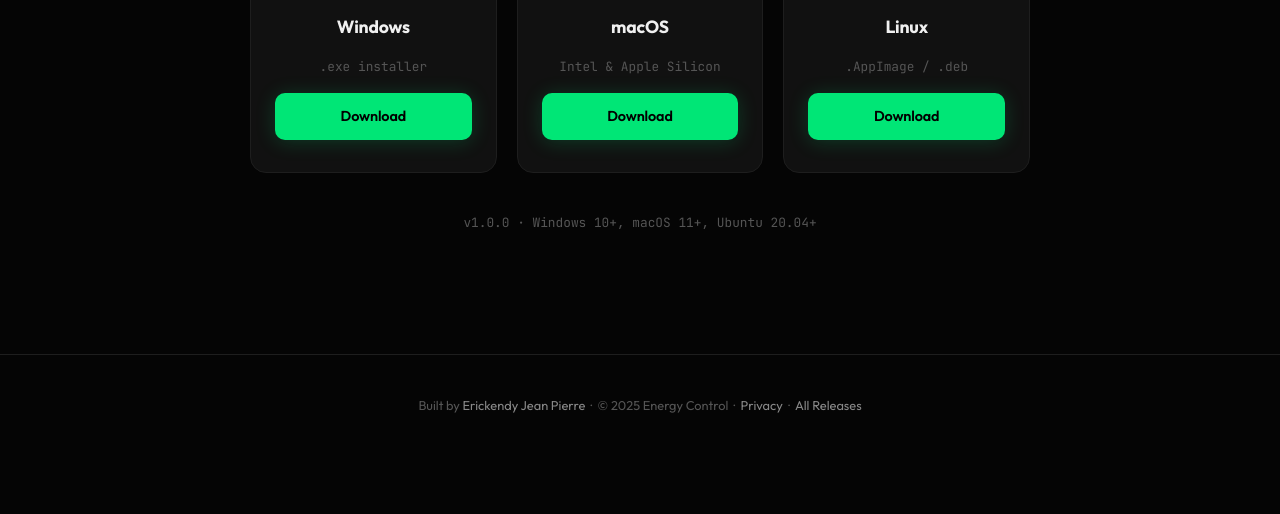
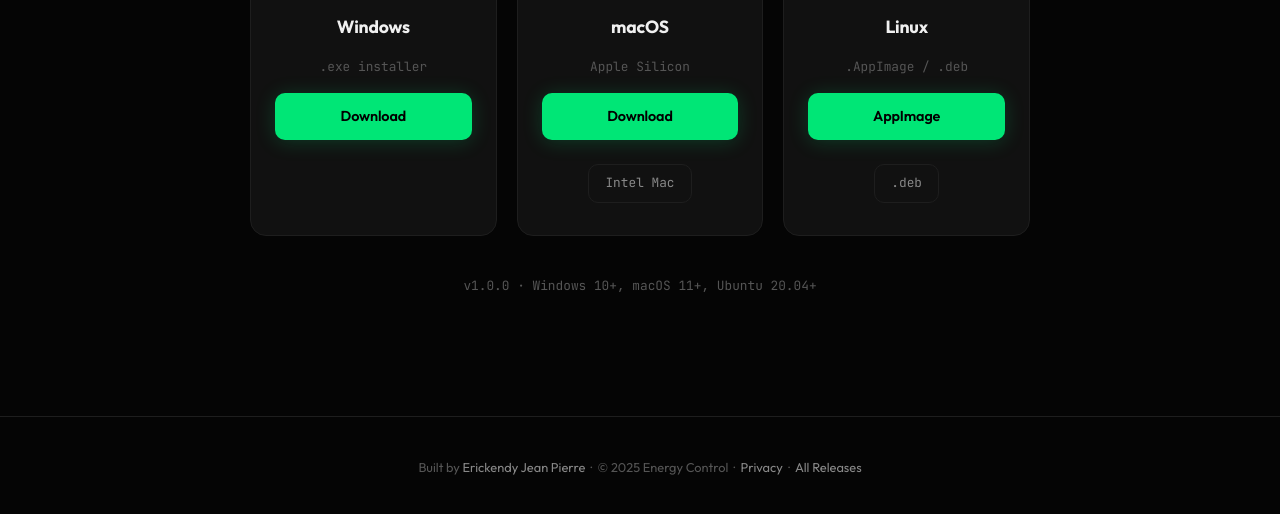
Before and after one commit to latenight-dev/energy-control-releases, a plain HTML site: page index.html in a window 1280 px wide. Shown: the part 4237-4751 px from the top of the page. Before the commit the page ends 4692 px from the top, so only its background shows below. Drawn offline with Linux system fonts and the light colour scheme.

Commit message:
Update download links to match release assets

```diff
--- a/index.html
+++ b/index.html
@@ -721,6 +721,26 @@
       font-size: 0.9rem;
     }
 
+    .download-card .btn-alt {
+      display: block;
+      text-align: center;
+      margin-top: 8px;
+      padding: 8px 16px;
+      font-size: 0.8rem;
+      font-family: var(--font-mono);
+      color: var(--text-secondary);
+      border: 1px solid var(--border);
+      border-radius: var(--radius-sm);
+      transition: all 0.2s;
+      text-decoration: none;
+    }
+
+    .download-card .btn-alt:hover {
+      color: var(--neon-green);
+      border-color: rgba(0, 230, 118, 0.3);
+      background: rgba(0, 230, 118, 0.05);
+    }
+
     .download-note {
       font-size: 0.8rem;
       color: var(--text-muted);
@@ -976,19 +996,21 @@
           <div class="os-icon"><i class="fa-brands fa-windows"></i></div>
           <div class="os-name">Windows</div>
           <div class="os-detail">.exe installer</div>
-          <a href="https://github.com/latenight-dev/energy-control-releases/releases/latest/download/Energy.Control.Setup.1.0.0.exe" class="btn btn-primary">Download</a>
+          <a href="https://github.com/latenight-dev/energy-control-releases/releases/latest/download/Energy-Control-Setup-1.0.0.exe" class="btn btn-primary">Download</a>
         </div>
         <div class="download-card reveal">
           <div class="os-icon"><i class="fa-brands fa-apple"></i></div>
           <div class="os-name">macOS</div>
-          <div class="os-detail">Intel & Apple Silicon</div>
-          <a href="https://github.com/latenight-dev/energy-control-releases/releases/latest" class="btn btn-primary">Download</a>
+          <div class="os-detail">Apple Silicon</div>
+          <a href="https://github.com/latenight-dev/energy-control-releases/releases/latest/download/Energy-Control-1.0.0-arm64.dmg" class="btn btn-primary">Download</a>
+          <a href="https://github.com/latenight-dev/energy-control-releases/releases/latest/download/Energy-Control-1.0.0.dmg" class="btn-alt">Intel Mac</a>
         </div>
         <div class="download-card reveal">
           <div class="os-icon"><i class="fa-brands fa-linux"></i></div>
           <div class="os-name">Linux</div>
           <div class="os-detail">.AppImage / .deb</div>
-          <a href="https://github.com/latenight-dev/energy-control-releases/releases/latest" class="btn btn-primary">Download</a>
+          <a href="https://github.com/latenight-dev/energy-control-releases/releases/latest/download/Energy-Control-1.0.0.AppImage" class="btn btn-primary">AppImage</a>
+          <a href="https://github.com/latenight-dev/energy-control-releases/releases/latest/download/energy_control_1.0.0_amd64.deb" class="btn-alt">.deb</a>
         </div>
       </div>
 
@@ -1030,11 +1052,11 @@
     const heroBtn = document.querySelector('.hero-actions .btn-primary');
     const ua = navigator.userAgent.toLowerCase();
     if (ua.includes('win')) {
-      heroBtn.href = 'https://github.com/latenight-dev/energy-control-releases/releases/latest/download/Energy.Control.Setup.1.0.0.exe';
+      heroBtn.href = 'https://github.com/latenight-dev/energy-control-releases/releases/latest/download/Energy-Control-Setup-1.0.0.exe';
     } else if (ua.includes('mac')) {
-      heroBtn.href = 'https://github.com/latenight-dev/energy-control-releases/releases/latest';
+      heroBtn.href = 'https://github.com/latenight-dev/energy-control-releases/releases/latest/download/Energy-Control-1.0.0-arm64.dmg';
     } else if (ua.includes('linux')) {
-      heroBtn.href = 'https://github.com/latenight-dev/energy-control-releases/releases/latest';
+      heroBtn.href = 'https://github.com/latenight-dev/energy-control-releases/releases/latest/download/Energy-Control-1.0.0.AppImage';
     } else {
       heroBtn.href = '#download';
     }
```
